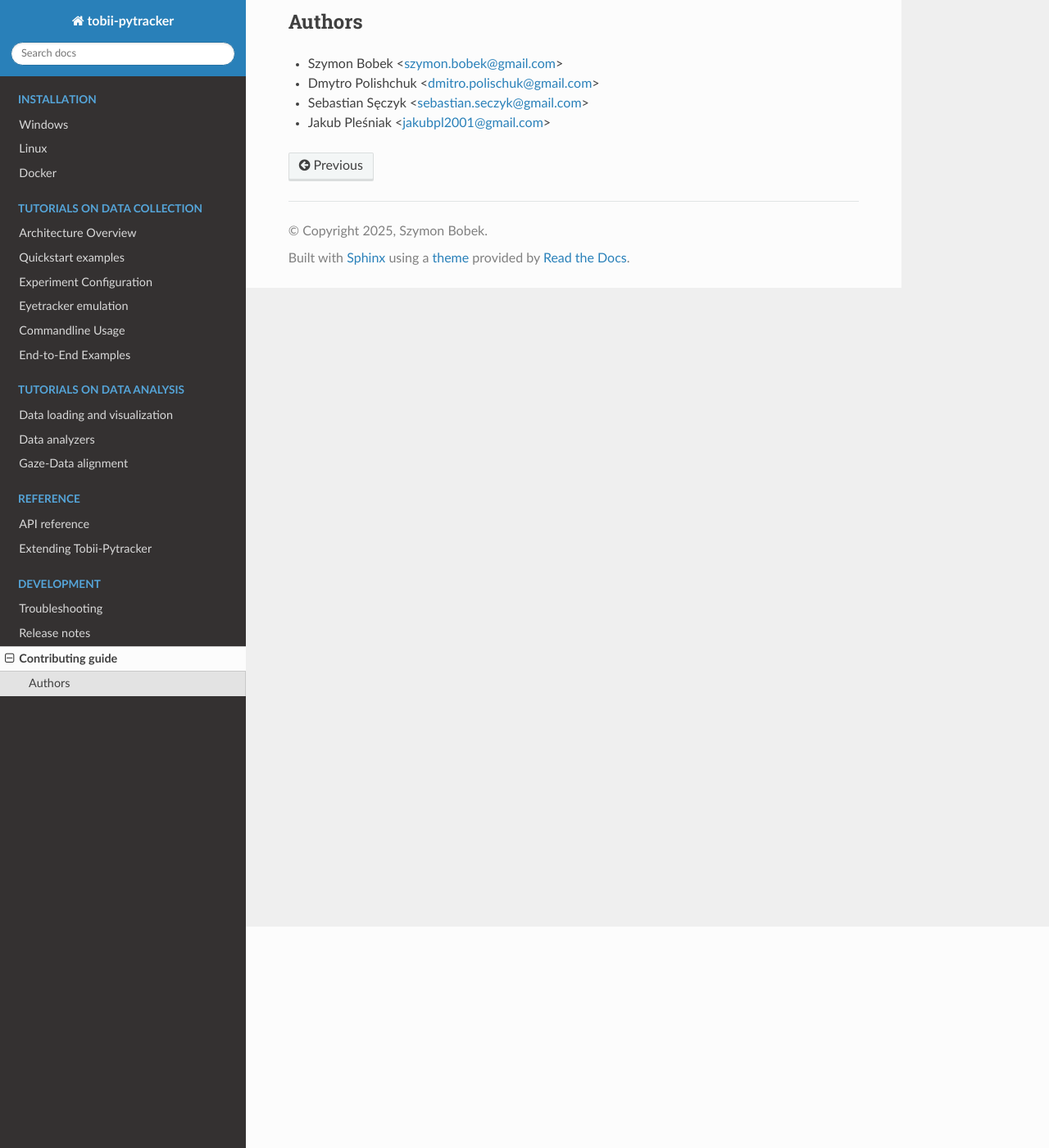
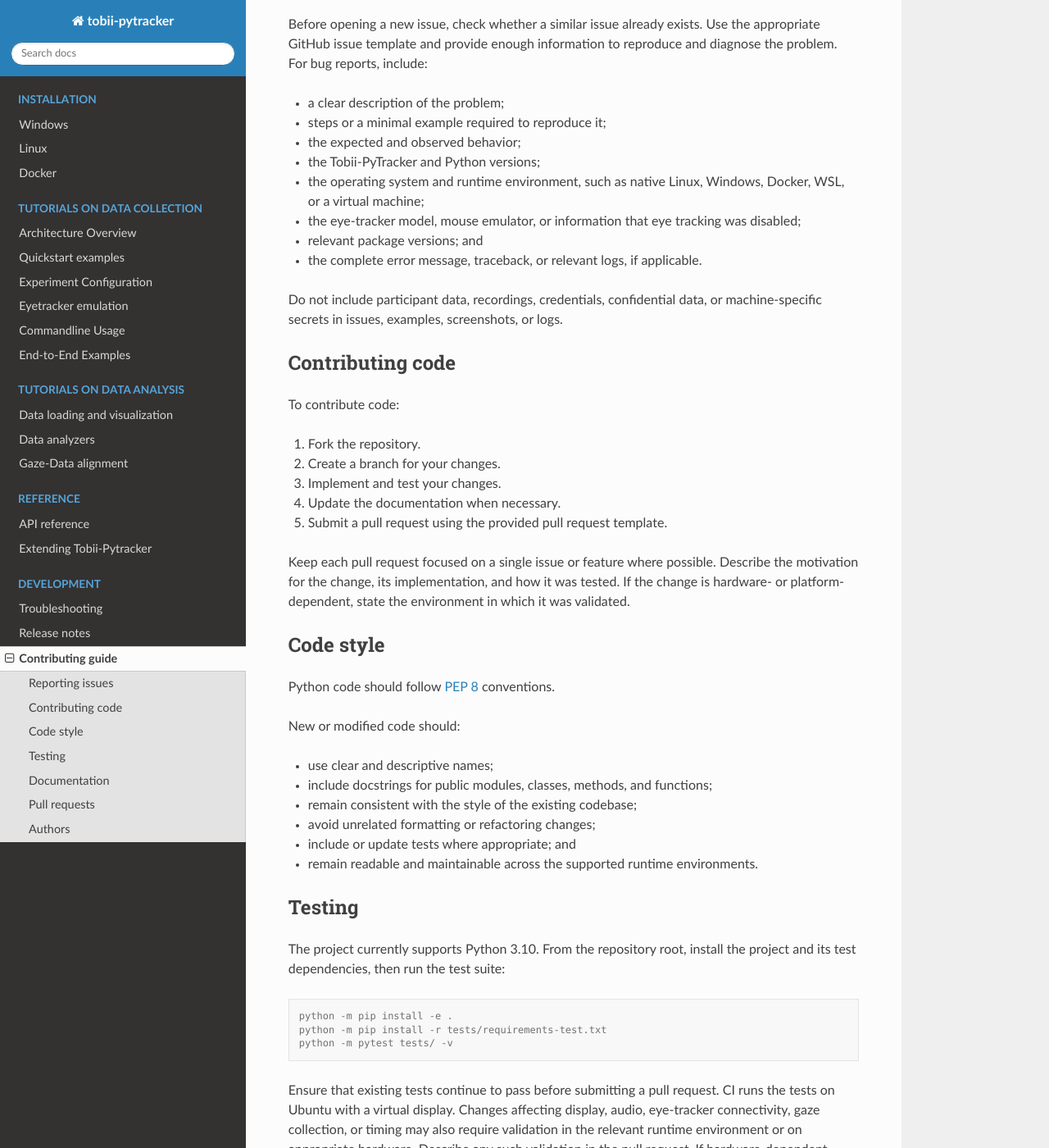
Before and after one commit to sbobek/tobii-pytracker, a Sphinx documentation site: the page built from docs/contributing.rst, in a window 1280 px wide and 1400 px high, scrolled down 270 px. Shown: the whole window at 82% size. Built offline with Sphinx 7.4.7 and the Read the Docs theme 3.1.0, drawn with Linux system fonts in a browser that asks for light colours; some of the changed text lies outside the part shown.

Commit message:
Added pull request templates and issues templates and updated contributting guide

```diff
--- a/docs/contributing.rst
+++ b/docs/contributing.rst
@@ -1,15 +1,108 @@
-Contribution instruction
-==========================
+Contributing
+============
 
-In case for the contribution, please create fork of the repository and prepare your code according to PEP guidlines.
-Create pull request on any change you want to add to the software.
+Contributions to Tobii-PyTracker are welcome, including bug reports, feature
+requests, documentation improvements, tests, and code contributions.
 
-In case of any questions, contact szymnon.bobek@gmail.com
+Reporting issues
+----------------
+
+Before opening a new issue, check whether a similar issue already exists. Use
+the appropriate GitHub issue template and provide enough information to
+reproduce and diagnose the problem. For bug reports, include:
+
+* a clear description of the problem;
+* steps or a minimal example required to reproduce it;
+* the expected and observed behavior;
+* the Tobii-PyTracker and Python versions;
+* the operating system and runtime environment, such as native Linux, Windows,
+  Docker, WSL, or a virtual machine;
+* the eye-tracker model, mouse emulator, or information that eye tracking was
+  disabled;
+* relevant package versions; and
+* the complete error message, traceback, or relevant logs, if applicable.
+
+Do not include participant data, recordings, credentials, confidential data,
+or machine-specific secrets in issues, examples, screenshots, or logs.
+
+Contributing code
+-----------------
+
+To contribute code:
+
+#. Fork the repository.
+#. Create a branch for your changes.
+#. Implement and test your changes.
+#. Update the documentation when necessary.
+#. Submit a pull request using the provided pull request template.
+
+Keep each pull request focused on a single issue or feature where possible.
+Describe the motivation for the change, its implementation, and how it was
+tested. If the change is hardware- or platform-dependent, state the environment
+in which it was validated.
+
+Code style
+----------
+
+Python code should follow `PEP 8 <https://peps.python.org/pep-0008/>`_
+conventions.
+
+New or modified code should:
+
+* use clear and descriptive names;
+* include docstrings for public modules, classes, methods, and functions;
+* remain consistent with the style of the existing codebase;
+* avoid unrelated formatting or refactoring changes;
+* include or update tests where appropriate; and
+* remain readable and maintainable across the supported runtime environments.
+
+Testing
+-------
+
+The project currently supports Python 3.10. From the repository root, install
+the project and its test dependencies, then run the test suite:
+
+.. code-block:: console
+
+   python -m pip install -e .
+   python -m pip install -r tests/requirements-test.txt
+   python -m pytest tests/ -v
+
+Ensure that existing tests continue to pass before submitting a pull request.
+CI runs the tests on Ubuntu with a virtual display. Changes affecting display,
+audio, eye-tracker connectivity, gaze collection, or timing may also require
+validation in the relevant runtime environment or on appropriate hardware.
+Describe any such validation in the pull request. If hardware-dependent testing
+is not available, state this limitation explicitly.
+
+Documentation
+-------------
+
+Changes that modify installation, configuration, command-line options, public
+APIs, examples, recorded-data formats, or other user-visible behavior should be
+accompanied by corresponding documentation updates where appropriate. Examples
+should be concise, reproducible, and should not contain participant or
+confidential data.
+
+Pull requests
+-------------
+
+A pull request should include:
+
+* a concise description of the change;
+* a link to the related issue, when applicable;
+* a summary of the tests performed;
+* information about the operating system, runtime, emulator, or eye-tracker
+  used for validation, when relevant; and
+* documentation updates, when applicable.
+
+By submitting a contribution, you agree that it may be distributed under the
+license used by the Tobii-PyTracker project.
 
 Authors
---------
+-------
 
-- Szymon Bobek <szymon.bobek@gmail.com>
-- Dmytro Polishchuk <dmitro.polischuk@gmail.com>
-- Sebastian Sęczyk <sebastian.seczyk@gmail.com>
-- Jakub Pleśniak <jakubpl2001@gmail.com>
+* Szymon Bobek <szymon.bobek@gmail.com>
+* Dmytro Polishchuk <dmitro.polischuk@gmail.com>
+* Sebastian Sęczyk <sebastian.seczyk@gmail.com>
+* Jakub Pleśniak <jakubpl2001@gmail.com>
```
Also changed, not shown: .github/pull_request_template.md (added), 3 other files.
